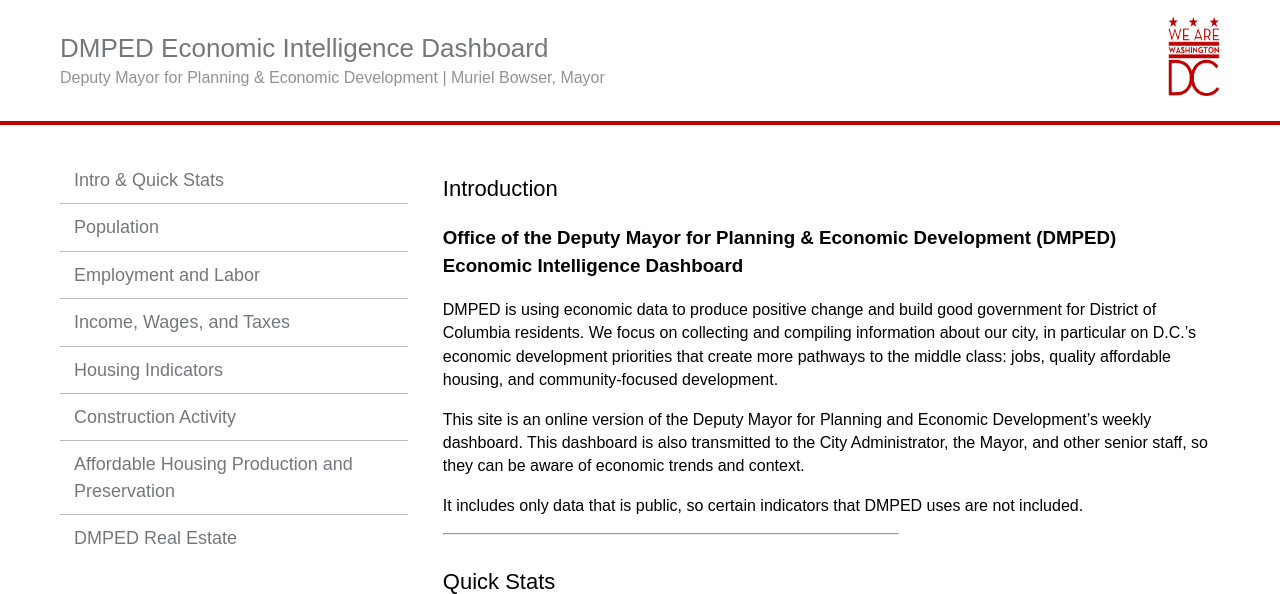
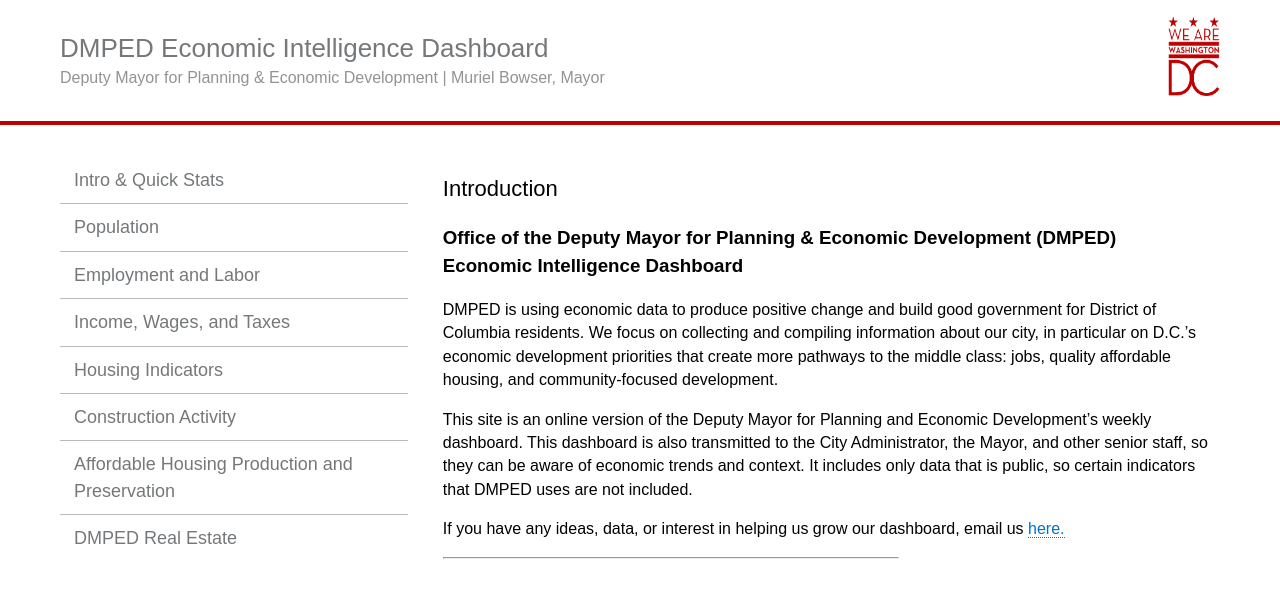
Before and after one commit to DCgov/economic-intelligence, a Jekyll site: the page built from _pages/index.md, in a window 1280 px wide and 1400 px high, cut to the strip 0-594 px from the top of the window. Built offline with Jekyll 4.4.1, drawn with Linux system fonts in a browser that asks for light colours; nearby versions of some CDN libraries; some of the changed text lies outside the part shown.

```diff
--- a/_includes/footer.html
+++ b/_includes/footer.html
@@ -1,10 +1,7 @@
 <footer role="contentinfo">
 	<div class="wrap">{% assign repo_url = site.repos[0].url %}
-	<h3>Suggestions?</h3>
 	<p>If you have any ideas, data, or interest in helping us grow our dashboard, email us <a href="mailto:dmped.econintel@dc.gov">here</a>.</P>
-	<p>For more information on the Office of the Deputy Mayor for Planning and Economic Development visit <a href="http://dmped.dc.gov">dmped.dc.gov</a>.
-	</p>
-<br>
+
     <p>This project is maintained by <a href="{{ site.author.url }}">{{ site.author.name }}</a>.</p>
     <p>The <a href="https://github.com/DCgov/guides-template/">DCgov Guides theme</a> is based on <a href="https://github.com/cfpb/docter/">DOCter</a> from <a href="http://cfpb.github.io/">CFPB</a> and the <a href="https://github.com/18F/guides-template/">18F Guides theme</a>.</p>
     <p><a href="{{ repo_url }}/edit/gh-pages/{{ page.relative_path }}">Edit this page</a> or <a href="{{ repo_url }}/issues">file an issue</a> on GitHub.</p>
--- a/_pages/index.md
+++ b/_pages/index.md
@@ -8,9 +8,9 @@ title: Introduction
 
 DMPED is using economic data to produce positive change and build good government for District of Columbia residents. We focus on collecting and compiling information about our city, in particular on D.C.’s economic development priorities that create more pathways to the middle class: jobs, quality affordable housing, and community-focused development.
 
-This site is an online version of the Deputy Mayor for Planning and Economic Development’s weekly dashboard. This dashboard is also transmitted to the City Administrator, the Mayor, and other senior staff, so they can be aware of economic trends and context.
+This site is an online version of the Deputy Mayor for Planning and Economic Development’s weekly dashboard. This dashboard is also transmitted to the City Administrator, the Mayor, and other senior staff, so they can be aware of economic trends and context. It includes only data that is public, so certain indicators that DMPED uses are not included.
 
-It includes only data that is public, so certain indicators that DMPED uses are not included.
+If you have any ideas, data, or interest in helping us grow our dashboard, email us <a href="mailto:dmped.econintel@dc.gov">here.
 
 
 <hr style="width: 454px; margin:1em 0">
--- a/dmped-real-estate.html
+++ b/dmped-real-estate.html
@@ -35,4 +35,4 @@ title: DMPED Real Estate
 
 <hr style="width: 454px; margin:1em 0">
 
-<img src="assets/img/real-estate-december.png" alt="" width=475>
+<img src="assets/img/real-estate-december.png" alt="" width=460>
```
Also changed, not shown: assets/img/real-estate-december.png.
